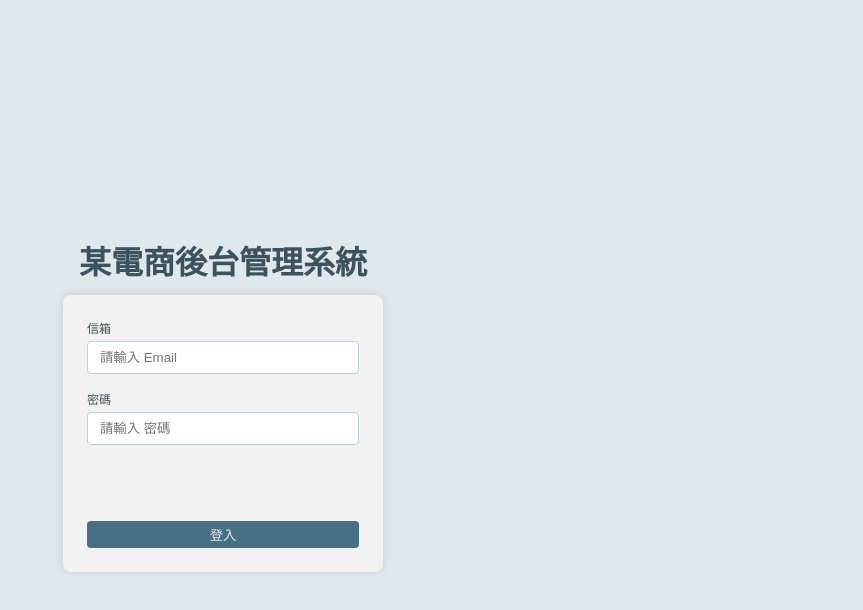
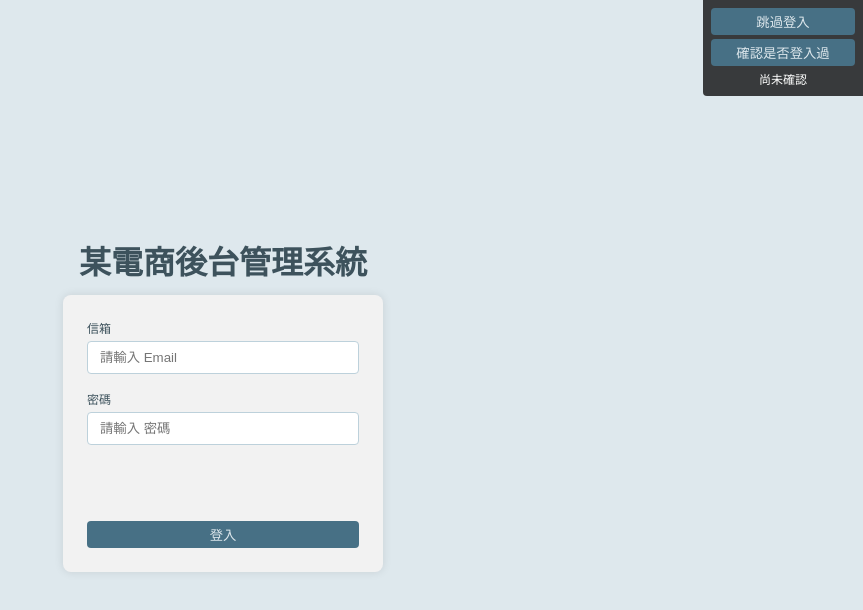
Before and after one commit to WenGlen/OnlineStore-Backend, a React (Vite) app: page / in a window 1280 px wide. Shown: the top 610 px of the page, without its empty margins (417-1280 px from the left). Built offline with nearby package versions, Linux system fonts and the light colour scheme.

Commit message:
加上快速登入跟確認登入按鈕

```diff
--- a/src/App.jsx
+++ b/src/App.jsx
@@ -2,6 +2,7 @@ import { useState } from 'react'
 import BackendManagement from './pages/BackendManagement'
 import Login from './pages/Login'
 
+import axios from 'axios'
 
 
 
@@ -17,11 +18,40 @@ function App(){
     // ====== 登入狀態 ======
     const [isLogIn, setIsLogIn] = useState(false)
 
+    const [isCheckLogin, setIsCheckLogin] = useState("尚未確認");
+
+
+    async function checkLogin() {
+        try {
+          const token = document.cookie
+            .split("; ")
+            .find((row) => row.startsWith("GlenToken="))
+            ?.split("=")[1];
+          console.log(token);
+          axios.defaults.headers.common.Authorization = token;
+
+          const res = await axios.post(`${url}/api/user/check`);
+          console.log(res);
+          setIsCheckLogin("有登入過 (有token)");
+        } catch (error) {
+          console.error(error);
+          setIsCheckLogin("沒有登入過");
+        }
+      }
+
 
     // ====== 實際回傳內容 ======
     return (
         <div className="page-container">
             <h1>某電商後台管理系統</h1>
+
+            <div className="debug">
+                <button type="button" onClick={() => (setIsLogIn(!isLogIn))}>
+                    {isLogIn ? "登出" : "跳過登入"}
+                </button>
+                <button type="button" onClick={() => (checkLogin())}>確認是否登入過</button>
+                <p>{isCheckLogin }</p>
+            </div>
 
             {isLogIn ?(
                 <BackendManagement url={url} path={path}/>
--- a/src/pages/Login.jsx
+++ b/src/pages/Login.jsx
@@ -12,7 +12,7 @@ export default function Login({ url, path, setIsLogIn }) {
     const [failed, setFailed] = useState(false);
 
     async function login() {
-        console.log(user);
+        //console.log(user);
         setLoading(true);
         try {
             const res = await axios.post(`${url}/admin/signin`, user);
@@ -24,13 +24,11 @@ export default function Login({ url, path, setIsLogIn }) {
             //通知父組件登入成功
             setIsLogIn(true);
 
-            setLoading(false);
-
         } catch (error) {
             console.log(error);
-            setLoading(false);
             setFailed(true);
         }
+        setLoading(false);
     }
 
     function eventHandlerUser(e) {
--- a/src/styles/index.scss
+++ b/src/styles/index.scss
@@ -8,12 +8,20 @@
     position: fixed;
     top: 0;
     right: 0;
-    width: 120px;
+    width: 160px;
 
-    background-color: rgba(0, 0, 0, 0.5);
+    display: flex;
+    flex-direction: column;
+    gap: 4px;
+
+    background-color: rgba(0, 0, 0, 0.75);
     color: white;
+    border-radius: 0 0 0 4px;
     z-index: 100;
     padding: 8px;
+    text-align: center;
+
+    font-size: 0.75rem;
     p{
         margin: 0;
     }
```
